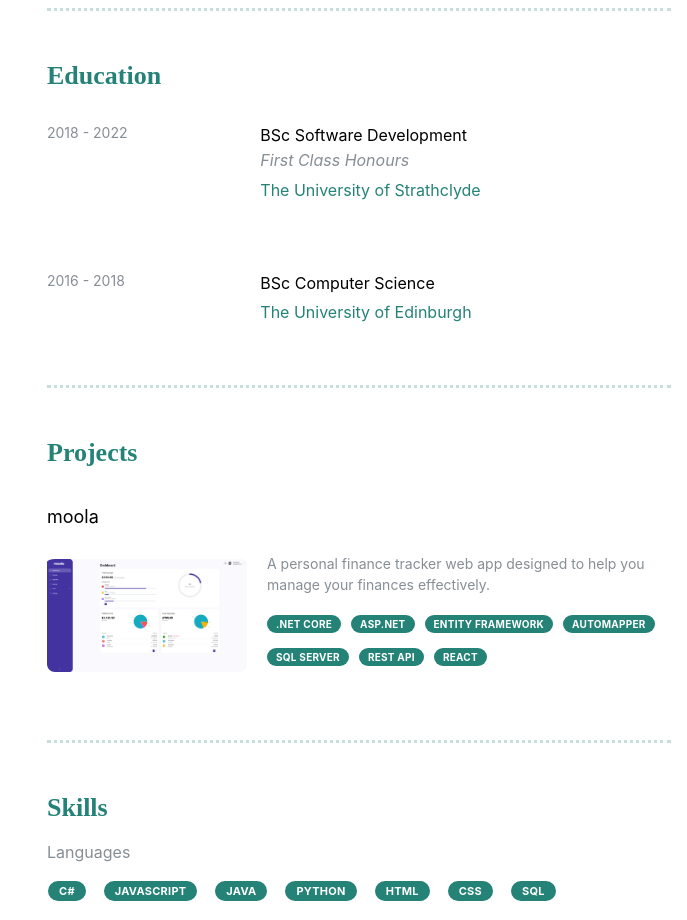
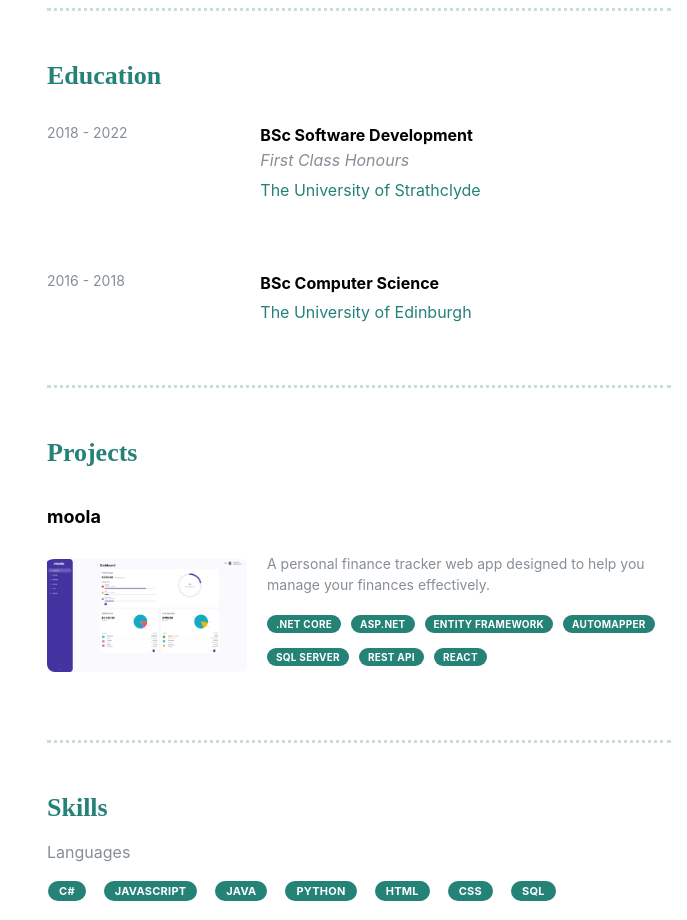
Before and after one commit to DylanMcCaw/portfolio-webpage, a React (Vite) app: page / in a window 1280 px wide. Shown: the part 1620-2540 px from the top of the page, without its empty margins (593-1280 px from the left). Built offline with nearby package versions, Linux system fonts and the light colour scheme; some icons are missing; the HTML template or start-up script is replaced by a standard one.

Commit message:
Added bold text

```diff
--- a/src/components/Education.jsx
+++ b/src/components/Education.jsx
@@ -21,7 +21,7 @@ function Education() {
             </Text>
           </Grid.Col>
           <Grid.Col span={8}>
-            <Text weight={700} size="md">
+            <Text style={{ fontWeight: 'bold' }}size="md">
               {edu.degree}
             </Text>
             <Text weight={700} size="md" color='dimmed'>
--- a/src/components/Projects.jsx
+++ b/src/components/Projects.jsx
@@ -19,7 +19,7 @@ function Projects() {
         {projects.map((project, index) => (
           <div key={index} style={{ display: 'flex', flexDirection: 'column', gap: '20px' }}>
             <div style={{ display: 'flex', alignItems: 'center', justifyContent: 'space-between' }}>
-            <Text weight={700} size="lg">
+            <Text style={{ fontWeight: 'bold' }} size="lg">
                 {project.title}
             </Text>
               <ActionIcon
```
